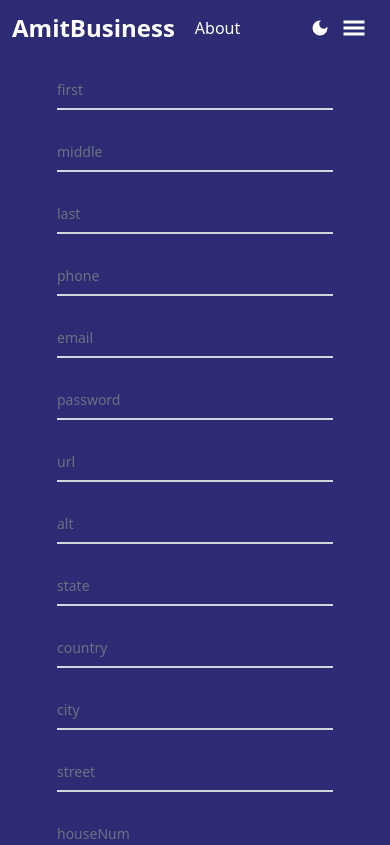
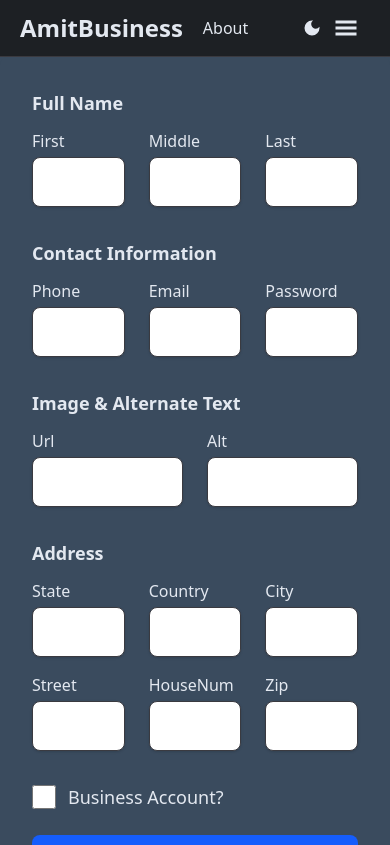
Before and after one commit to AmitBokobza/React-frontend-project, a React (Vite) app: page /register in a window 390 px wide. Shown: the top 845 px of the page. Built offline with nearby package versions, Linux system fonts and the light colour scheme.

Commit message:
improved login and register components and changed theme

```diff
--- a/package.json
+++ b/package.json
@@ -17,7 +17,7 @@
     "jwt-decode": "^4.0.0",
     "react": "^19.0.0",
     "react-dom": "^19.0.0",
-    "react-icons": "^5.4.0",
+    "react-icons": "^5.5.0",
     "react-router-dom": "^7.2.0",
     "react-toastify": "^11.0.3",
     "yup": "^1.6.1"
--- a/src/components/Cards.tsx
+++ b/src/components/Cards.tsx
@@ -11,7 +11,7 @@ interface CardsProps {}
 const Cards: FunctionComponent<CardsProps> = () => {
   const [cards, setCards] = useState<Card[]>([]);
   const { user } = useContext(userContext) || {};
-  console.log(user);
+
 
 
 
--- a/src/components/Login.tsx
+++ b/src/components/Login.tsx
@@ -21,15 +21,7 @@ const Login: FunctionComponent<LoginProps> = () => {
     },
     validationSchema: yup.object({
       email: yup.string().min(5).required(),
-      password: yup
-        .string()
-        .min(7)
-        .max(20)
-        .matches(
-          /^(?=.*[a-z])(?=.*[A-Z])(?=.*\d)(?=.*[!@#$%^&*\-]).{9,}$/,
-          "Password must be at least nine characters long and contain an uppercase letter, a lowercase letter, a number, and one of the following special characters: !@#$%^&*-"
-        )
-        .required(),
+      password: yup.string().required(),
     }),
     onSubmit: (values, { resetForm }) => {
       loginUser(values)
@@ -39,17 +31,23 @@ const Login: FunctionComponent<LoginProps> = () => {
           setUser(decodedUser as IUser);
           toastEmitter.success("User Logged In Succesfully!");
           navigate("/");
+          resetForm();
         })
         .catch((err) => {
-          console.log(err), toastEmitter.error("Failed to Log In!");
+          console.log(err);
+          toastEmitter.error("Wrong Email or Password!");
         });
-      resetForm();
     },
   });
   return (
-    <>
-      <div className="container w-75 mx-auto px-3 py-3">
-        <form className="max-w-md mx-auto" onSubmit={formik.handleSubmit}>
+    <div className="container w-75 mx-auto px-4 py-8">
+      <h2 className="text-4xl font-semibold text-center light:text-gray-800 mb-6">
+        Login
+      </h2>
+      <form
+        className="max-w-md mx-auto space-y-6"
+        onSubmit={formik.handleSubmit}
+      >
         <InputForm
           type="email"
           name="email"
@@ -73,7 +71,6 @@ const Login: FunctionComponent<LoginProps> = () => {
         </button>
       </form>
     </div>
-    </>
   );
 };
 
--- a/src/components/Register.tsx
+++ b/src/components/Register.tsx
@@ -1,16 +1,18 @@
 import { FormikValues, useFormik } from "formik";
-import { FunctionComponent } from "react";
+import { FunctionComponent, useContext } from "react";
 import * as yup from "yup";
 import InputForm from "./ReusableComp/InputForm";
 import { normalizeUser } from "../util/NormalizeUser";
 import { registerUser } from "../services/usersCrud";
 import toastEmitter from "../emitter/toastEmitter";
 import { useNavigate } from "react-router-dom";
+import { ThemeContext } from "./Provider/ThemeProvider";
 
 interface RegisterProps {}
 
 const Register: FunctionComponent<RegisterProps> = () => {
   const navigate = useNavigate();
+  const { theme } = useContext(ThemeContext);
   const formik: FormikValues = useFormik<FormikValues>({
     initialValues: {
       first: "",
@@ -80,8 +82,18 @@ const Register: FunctionComponent<RegisterProps> = () => {
 
   return (
     <>
-      <div className="container w-75 py-3 px-3 mx-auto ">
-        <form className="max-w-md mx-auto" onSubmit={formik.handleSubmit}>
+      <div
+        className={`container max-w-4xl py-8 px-8 mx-auto bg-${theme} rounded-lg shadow-lg`}
+      >
+        <form
+          className="max-w-3xl mx-auto space-y-8"
+          onSubmit={formik.handleSubmit}
+        >
+          <div>
+            <h3 className="text-lg font-semibold light:text-gray-700 mb-3">
+              Full Name
+            </h3>
+            <div className="grid grid-cols-3 gap-6">
               <InputForm
                 type="text"
                 name="first"
@@ -102,6 +114,13 @@ const Register: FunctionComponent<RegisterProps> = () => {
                 formik={formik}
                 required
               />
+            </div>
+          </div>
+          <div>
+            <h3 className="text-lg font-semibold light:text-gray-700 mb-3">
+              Contact Information
+            </h3>
+            <div className="grid grid-cols-3 gap-6">
               <InputForm
                 type="tel"
                 name="phone"
@@ -123,8 +142,22 @@ const Register: FunctionComponent<RegisterProps> = () => {
                 formik={formik}
                 required
               />
+            </div>
+          </div>
+          <div>
+            <h3 className="text-lg font-semibold light:text-gray-700 mb-3">
+              Image & Alternate Text
+            </h3>
+            <div className="grid grid-cols-2 gap-6">
               <InputForm type="url" name="url" id="url" formik={formik} />
               <InputForm type="text" name="alt" id="alt" formik={formik} />
+            </div>
+          </div>
+          <div>
+            <h3 className="text-lg font-semibold light:text-gray=800 mb-3">
+              Address
+            </h3>
+            <div className="grid grid-cols-3 gap-6">
               <InputForm type="text" name="state" id="state" formik={formik} />
               <InputForm
                 type="text"
@@ -140,6 +173,8 @@ const Register: FunctionComponent<RegisterProps> = () => {
                 formik={formik}
                 required
               />
+            </div>
+            <div className="grid grid-cols-3 gap-6 mt-4">
               <InputForm
                 type="text"
                 name="street"
@@ -161,30 +196,29 @@ const Register: FunctionComponent<RegisterProps> = () => {
                 formik={formik}
                 required
               />
-
-          <div className="flex items-start mb-5">
-            <div className="flex items-center h-5">
+            </div>
+          </div>
+          <div className="flex items-center gap-3 mb-6">
             <input
               name="isBusiness"
               id="isBusiness"
               type="checkbox"
-                className="w-4 h-4 border border-gray-300 rounded-sm bg-gray-50 focus:ring-3 focus:ring-blue-300 dark:bg-gray-700 dark:border-gray-600 dark:focus:ring-blue-600 dark:ring-offset-gray-800 dark:focus:ring-offset-gray-800"
+              className="w-6 h-6 border border-gray-400 rounded-lg bg-gray-50 dark:bg-gray-700 focus:ring-3 focus:ring-blue-300 dark:focus:ring-blue-600 dark:ring-offset-gray-800 dark:border-gray-600 transition duration-300"
               onChange={formik.handleChange}
               onBlur={formik.handleBlur}
               checked={formik.values.isBusiness}
             />
-            </div>
             <label
               htmlFor="isBusiness"
-              className="ms-2 text-sm font-medium text-gray-900 dark:text-gray-300"
+              className="text-lg font-medium light:text-gray-800"
             >
               Business Account?
             </label>
           </div>
-
           <button
             type="submit"
-            className="text-white bg-blue-700 hover:bg-blue-800 focus:ring-4 focus:outline-none focus:ring-blue-300 font-medium rounded-lg text-sm w-full sm:w-auto px-5 py-2.5 text-center dark:bg-blue-600 dark:hover:bg-blue-700 dark:focus:ring-blue-800"
+            className="w-full sm:w-auto text-white bg-blue-600 hover:bg-blue-800 focus:ring-4 focus:outline-none focus:ring-blue-300 font-medium rounded-lg text-lg px-8 py-4 text-center
+             dark:bg-blue-600 dark:hover:bg-blue-700 dark:focus:ring-blue-800 transition duration-300"
           >
             Submit
           </button>
--- a/src/components/ReusableComp/InputForm.tsx
+++ b/src/components/ReusableComp/InputForm.tsx
@@ -2,37 +2,47 @@ import { FormikValues } from "formik";
 import { FunctionComponent } from "react";
 
 interface InputFormProps {
-    type:string;
-    name:string;
-    id:string;
-    formik:FormikValues
-    required?:boolean
+  type: string;
+  name: string;
+  id: string;
+  formik: FormikValues;
+  required?: boolean;
 }
 
-const InputForm: FunctionComponent<InputFormProps> = ({required, type, name, id, formik}) => {
+const InputForm: FunctionComponent<InputFormProps> = ({
+  required,
+  type,
+  name,
+  id,
+  formik,
+}) => {
   return (
+
     <>
-            <div className="relative z-0 w-full mb-5 group">
+  <div className="relative w-full group">
+    <label
+      htmlFor={id}
+      className="block text-base font-medium dark:text-gray-100 dark:text-gray-100 mb-1"
+    >
+      {name.charAt(0).toUpperCase() + name.slice(1)}
+    </label>
     <input
       type={type}
       name={name}
       id={id}
       required={required}
       placeholder=""
-              className="block py-2.5 px-0 w-full text-sm bg-transparent border-0 border-b-2 border-gray-300 focus:outline-none focus:ring-0 focus:border-blue-600 peer"
+      className="block w-full py-3 px-4 text-base sm:text-lg bg-white dark:bg-gray-700 text-gray-900 dark:text-gray-100
+                 border border-gray-300 dark:border-gray-500 rounded-lg shadow-sm
+                 focus:outline-none focus:ring-2 focus:ring-blue-500 focus:border-blue-500
+                 dark:focus:ring-blue-400 dark:focus:border-blue-400 transition-all duration-300"
       onChange={formik.handleChange}
       onBlur={formik.handleBlur}
       value={formik.values[name]}
     />
-            <label
-              htmlFor={id}
-              className="peer-focus:font-medium absolute text-sm text-gray-500 dark:text-gray-400 duration-300 transform -translate-y-6 scale-75 top-3 -z-10 origin-[0] peer-focus:start-0 rtl:peer-focus:translate-x-1/4 rtl:peer-focus:left-auto peer-focus:text-blue-600 peer-focus:dark:text-blue-500 peer-placeholder-shown:scale-100 peer-placeholder-shown:translate-y-0 peer-focus:scale-75 peer-focus:-translate-y-6"
-            >
-              {name}
-            </label>
   </div>
 </>
   );
-}
+};
 
 export default InputForm;
--- a/src/components/layout/NavBar.tsx
+++ b/src/components/layout/NavBar.tsx
@@ -12,10 +12,10 @@ interface NavBarProps {}
 
 const NavBar: FunctionComponent<NavBarProps> = () => {
   const { user } = useContext(userContext) ?? { user: undefined };
-  const { toggleTheme } = useContext(ThemeContext);
+  const { theme, toggleTheme } = useContext(ThemeContext);
 
   return (
-    <div className="bg-dark flex px-3 py-3 items-center justify-between">
+    <div className={`flex px-3 py-3 items-center justify-between bg-${theme} navbar`}>
       <div className="flex justify-between items-center">
         <Link to="/">
           <h1 className="logo font-extrabold text-2xl mr-5">AmitBusiness</h1>
--- a/src/index.css
+++ b/src/index.css
@@ -1,10 +1,50 @@
 @import "tailwindcss";
-
-.bg-light{
-    background-color:white;
+/* Light Mode */
+.bg-light {
+    background-color: #e3e6eb; /* Soft grayish-blue */
+    color: #1e293b; /* Darker blue-gray text */
 }
 
-.bg-dark{
-    background-color:rgb(45, 43, 116);
-    color: white;
+.bg-light .navbar {
+    background-color: #508ad5; /* Softer light gray */
+    color: white; /* Dark text */
+    padding: 12px 20px;
+    border-bottom: 1px solid #aab2c1; /* Lighter border */
 }
+
+.bg-light .secondary-text {
+    color: #6b7b8b; /* Muted text for secondary info */
+}
+
+.bg-light .accent {
+    color: #0066cc; /* Accent blue */
+}
+
+.bg-light .border {
+    border-color: #aab2c1; /* Subtle border color */
+}
+
+/* Dark Mode (Lightened) */
+.bg-dark {
+    background-color: #3a4b5e; /* Slightly lighter dark gray */
+    color: #e3e8f0; /* Soft white for readability */
+}
+
+.bg-dark .navbar {
+    background-color: #1d2024; /* Slightly lighter dark gray for navbar */
+    color: #e3e8f0; /* Soft white text */
+    padding: 12px 20px;
+    border-bottom: 1px solid #3a3a40; /* Subtle dark border */
+}
+
+.bg-dark .secondary-text {
+    color: #a6a6aa; /* Lighter gray for secondary text */
+}
+
+.bg-dark .accent {
+    color: #3d82f6; /* Accent blue */
+}
+
+.bg-dark .border {
+    border-color: #3a3a40; /* Darker border color */
+}
```
Also changed, not shown: 1 other file (tests, documents, lock files or other folders). Lines whose indentation alone changed are shown as unchanged.
